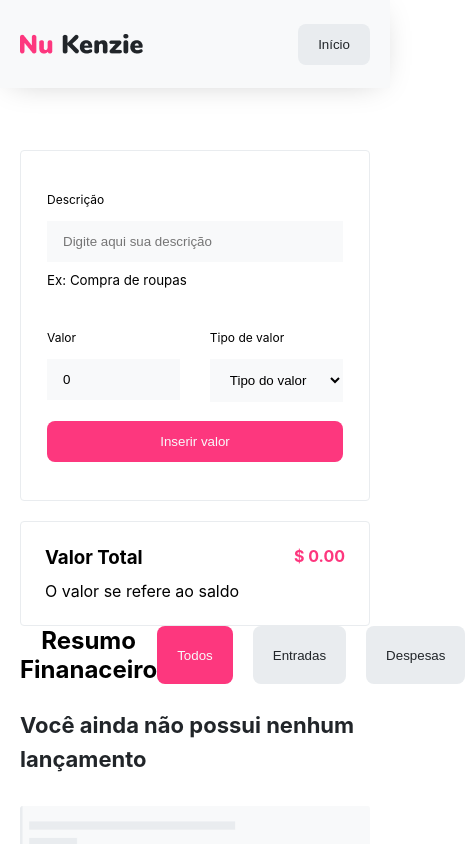
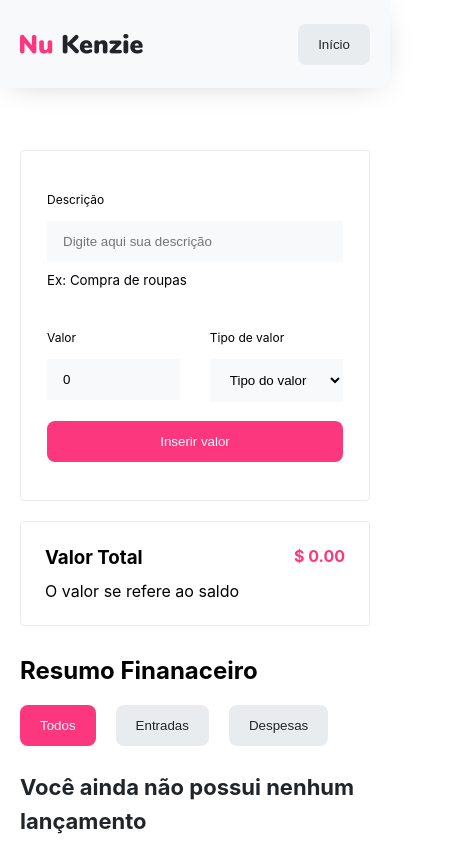
Before and after one commit to vinisooo/nu-kenzie, a React (Create React App) app: page / in a window 390 px wide. Both pictures are taken after a click on the button "Iniciar". Shown: the top 844 px of the page, 465 px wide, since content can reach past the window. Built offline with nearby package versions, Linux system fonts and the light colour scheme.

Commit message:
feat: add responsivity to filters

```diff
--- a/src/components/filter/style.css
+++ b/src/components/filter/style.css
@@ -1,9 +1,20 @@
 .filter-div{
     display: flex;
     justify-content: space-between;
+    flex-direction: column;
+    gap: 1.25rem;
+    margin-top: 30px;
+    text-align: left;
 }
 
 .filters{
     display: flex;
     gap: 1.25rem;
 }
+
+@media (min-width: 860px){
+    .filter-div{
+        flex-direction: row;
+        align-items: center;
+    }
+}
```
